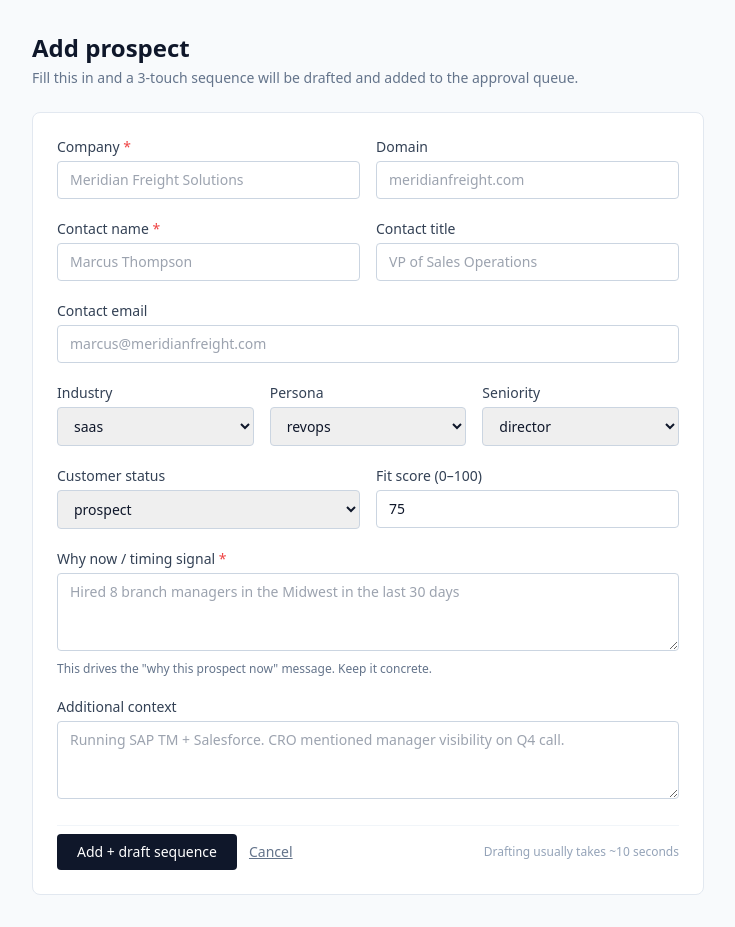
After one commit to kaipasso-ambition/SDR-Agent, a Node project: template src/views/prospect_new.ejs in a window 1280 px wide. The commit adds this page. Shown: the whole page, without its empty margins (272-1007 px from the left). Run offline with Node 20 templates, Linux system fonts and the light colour scheme; the template is opened without the code that fills it, so the values that code supplies are empty; some libraries are stand-ins or nearby versions.

Commit message:
Improve Drafts scannability + add in-app prospect intake
Drafts page:
- Surface company + contact name/title prominently
- Colored tags for industry, persona, seniority, fit score, status
- Dedicated "Why now" timing-signal callout explains why the prospect was picked

New prospect intake:
- New /prospects/new page with a form (company, contact, persona, timing signal, etc.)
- Submitting inserts the prospect and immediately calls the writer agent to
  generate a 3-touch sequence, which lands on /drafts
- Removes the need to shell out to seed_demo.js or run scripts in the terminal
  for each new lead

```diff
--- a/src/agents/writer.js
+++ b/src/agents/writer.js
@@ -26,7 +26,7 @@ export async function runWriterCycle() {
   }
 }
 
-async function generateSequence(prospect) {
+export async function generateSequence(prospect) {
   const response = await client.messages.create({
     model: 'claude-sonnet-4-20250514',
     max_tokens: 1000,
--- a/src/views/layout.ejs
+++ b/src/views/layout.ejs
@@ -19,6 +19,7 @@
           <a href="/" class="text-sm text-slate-600 hover:text-slate-900">Dashboard</a>
           <a href="/drafts" class="text-sm text-slate-600 hover:text-slate-900">Drafts</a>
           <a href="/replies" class="text-sm text-slate-600 hover:text-slate-900">Replies</a>
+          <a href="/prospects/new" class="text-sm text-slate-600 hover:text-slate-900">Add prospect</a>
           <a href="/settings" class="text-sm text-slate-600 hover:text-slate-900">Settings</a>
         </div>
         <div class="flex items-center gap-3 text-sm text-slate-500">
--- /dev/null
+++ b/src/views/prospect_new.ejs
@@ -0,0 +1,110 @@
+<div class="max-w-2xl mx-auto">
+  <div class="mb-6">
+    <h1 class="text-2xl font-semibold">Add prospect</h1>
+    <p class="text-sm text-slate-500 mt-1">Fill this in and a 3-touch sequence will be drafted and added to the approval queue.</p>
+  </div>
+
+  <% if (typeof error !== 'undefined' && error) { %>
+    <div class="mb-4 bg-red-50 border border-red-200 text-red-800 rounded p-3 text-sm"><%= error %></div>
+  <% } %>
+
+  <form method="POST" action="/prospects/new" class="bg-white border border-slate-200 rounded-lg p-6 space-y-5">
+    <div class="grid grid-cols-2 gap-4">
+      <div>
+        <label class="block text-sm font-medium text-slate-700 mb-1">Company <span class="text-red-500">*</span></label>
+        <input name="company" required value="<%= form.company || '' %>"
+          class="w-full border border-slate-300 rounded px-3 py-2 text-sm" placeholder="Meridian Freight Solutions" />
+      </div>
+      <div>
+        <label class="block text-sm font-medium text-slate-700 mb-1">Domain</label>
+        <input name="domain" value="<%= form.domain || '' %>"
+          class="w-full border border-slate-300 rounded px-3 py-2 text-sm" placeholder="meridianfreight.com" />
+      </div>
+    </div>
+
+    <div class="grid grid-cols-2 gap-4">
+      <div>
+        <label class="block text-sm font-medium text-slate-700 mb-1">Contact name <span class="text-red-500">*</span></label>
+        <input name="contact_name" required value="<%= form.contact_name || '' %>"
+          class="w-full border border-slate-300 rounded px-3 py-2 text-sm" placeholder="Marcus Thompson" />
+      </div>
+      <div>
+        <label class="block text-sm font-medium text-slate-700 mb-1">Contact title</label>
+        <input name="contact_title" value="<%= form.contact_title || '' %>"
+          class="w-full border border-slate-300 rounded px-3 py-2 text-sm" placeholder="VP of Sales Operations" />
+      </div>
+    </div>
+
+    <div>
+      <label class="block text-sm font-medium text-slate-700 mb-1">Contact email</label>
+      <input type="email" name="contact_email" value="<%= form.contact_email || '' %>"
+        class="w-full border border-slate-300 rounded px-3 py-2 text-sm" placeholder="marcus@meridianfreight.com" />
+    </div>
+
+    <div class="grid grid-cols-3 gap-4">
+      <div>
+        <label class="block text-sm font-medium text-slate-700 mb-1">Industry</label>
+        <select name="industry" class="w-full border border-slate-300 rounded px-3 py-2 text-sm">
+          <% ['saas','logistics','fintech','staffing','insurance','proptech','healthtech','other'].forEach(function(v){ %>
+            <option value="<%= v %>" <%= form.industry === v ? 'selected' : '' %>><%= v %></option>
+          <% }); %>
+        </select>
+      </div>
+      <div>
+        <label class="block text-sm font-medium text-slate-700 mb-1">Persona</label>
+        <select name="persona" class="w-full border border-slate-300 rounded px-3 py-2 text-sm">
+          <% ['revops','salesops','sales_leader','sales_strategy'].forEach(function(v){ %>
+            <option value="<%= v %>" <%= form.persona === v ? 'selected' : '' %>><%= v %></option>
+          <% }); %>
+        </select>
+      </div>
+      <div>
+        <label class="block text-sm font-medium text-slate-700 mb-1">Seniority</label>
+        <select name="seniority" class="w-full border border-slate-300 rounded px-3 py-2 text-sm">
+          <% ['director','vp_plus','c_suite','manager'].forEach(function(v){ %>
+            <option value="<%= v %>" <%= form.seniority === v ? 'selected' : '' %>><%= v %></option>
+          <% }); %>
+        </select>
+      </div>
+    </div>
+
+    <div class="grid grid-cols-2 gap-4">
+      <div>
+        <label class="block text-sm font-medium text-slate-700 mb-1">Customer status</label>
+        <select name="customer_status" class="w-full border border-slate-300 rounded px-3 py-2 text-sm">
+          <% ['prospect','customer','churn'].forEach(function(v){ %>
+            <option value="<%= v %>" <%= (form.customer_status || 'prospect') === v ? 'selected' : '' %>><%= v %></option>
+          <% }); %>
+        </select>
+      </div>
+      <div>
+        <label class="block text-sm font-medium text-slate-700 mb-1">Fit score (0–100)</label>
+        <input type="number" name="fit_score" min="0" max="100" value="<%= form.fit_score || 75 %>"
+          class="w-full border border-slate-300 rounded px-3 py-2 text-sm" />
+      </div>
+    </div>
+
+    <div>
+      <label class="block text-sm font-medium text-slate-700 mb-1">Why now / timing signal <span class="text-red-500">*</span></label>
+      <textarea name="timing_signal" required rows="3"
+        class="w-full border border-slate-300 rounded px-3 py-2 text-sm"
+        placeholder="Hired 8 branch managers in the Midwest in the last 30 days"><%= form.timing_signal || '' %></textarea>
+      <p class="text-xs text-slate-500 mt-1">This drives the "why this prospect now" message. Keep it concrete.</p>
+    </div>
+
+    <div>
+      <label class="block text-sm font-medium text-slate-700 mb-1">Additional context</label>
+      <textarea name="additional_context" rows="3"
+        class="w-full border border-slate-300 rounded px-3 py-2 text-sm"
+        placeholder="Running SAP TM + Salesforce. CRO mentioned manager visibility on Q4 call."><%= form.additional_context || '' %></textarea>
+    </div>
+
+    <div class="flex items-center gap-3 pt-2 border-t border-slate-100">
+      <button type="submit" class="bg-slate-900 hover:bg-slate-800 text-white px-5 py-2 rounded text-sm font-medium">
+        Add + draft sequence
+      </button>
+      <a href="/drafts" class="text-sm text-slate-500 hover:text-slate-900 underline">Cancel</a>
+      <span class="text-xs text-slate-400 ml-auto">Drafting usually takes ~10 seconds</span>
+    </div>
+  </form>
+</div>
```
Also changed, not shown: src/queue/approval_queue.js (+6 -1 lines), src/views/drafts.ejs (+66 -11 lines), src/web/routes.js (+59 -1 lines).
